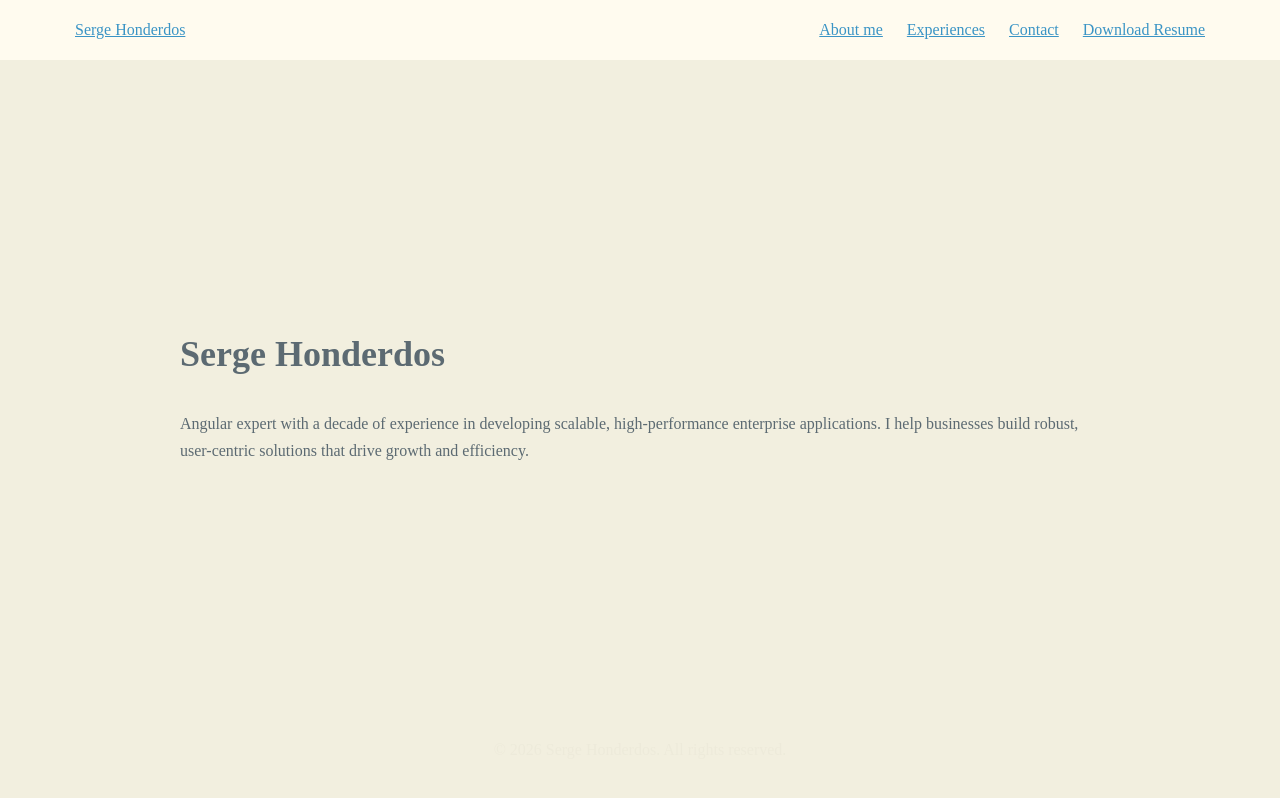
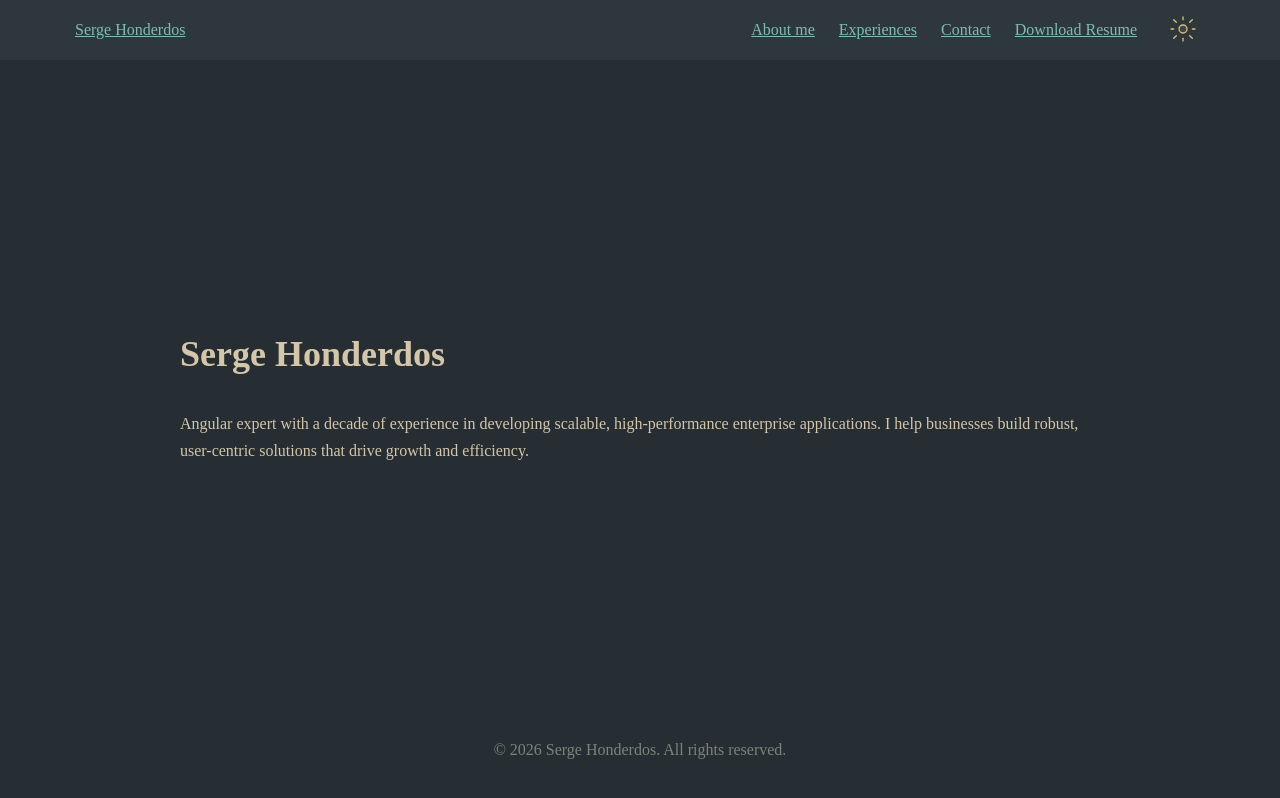
Before and after one commit to shonderdos/personal-website, an Angular app: page / in a window 1280 px wide. Built offline with nearby package versions, Linux system fonts and the light colour scheme; a small style sheet from the web is missing.

Commit message:
add theme switcher for dark and light mode

```diff
--- a/src/app/app.config.ts
+++ b/src/app/app.config.ts
@@ -1,5 +1,7 @@
 import {
   ApplicationConfig,
+  inject,
+  provideAppInitializer,
   provideBrowserGlobalErrorListeners,
 } from "@angular/core";
 import { provideRouter } from "@angular/router";
@@ -10,11 +12,16 @@ import {
   withEventReplay,
   withNoIncrementalHydration,
 } from "@angular/platform-browser";
+import { ThemeSwitcher } from "./services/theme-switcher.service";
 
 export const appConfig: ApplicationConfig = {
   providers: [
     provideBrowserGlobalErrorListeners(),
     provideRouter(routes),
     provideClientHydration(withEventReplay(), withNoIncrementalHydration()),
+    provideAppInitializer(() => {
+      const themeSwitcher = inject(ThemeSwitcher);
+      return themeSwitcher.init();
+    }),
   ],
 };
--- a/src/app/app.css
+++ b/src/app/app.css
@@ -6,5 +6,5 @@
 
 footer {
   text-align: center;
-  color: var(--bg_3);
+  color: var(--grey0);
 }
--- a/src/app/components/navigation/navigation.css
+++ b/src/app/components/navigation/navigation.css
@@ -15,6 +15,15 @@
   display: none;
 }
 
+button svg {
+  fill: transparent;
+  color: var(--yellow);
+}
+
+.topnav-item {
+  display: flex;
+  align-items: center;
+}
 @media (max-width: 768px) {
   .mobilemenu {
     display: initial;
@@ -32,7 +41,7 @@
 
     height: auto;
     text-align: right;
-    background-color: #ddd;
+    background-color: var(--bg_1);
     display: flex;
     flex-direction: column;
   }
@@ -41,7 +50,6 @@
     border-top: solid 1px #999;
     min-width: 200px;
     padding: 12px 24px;
-    background-color: var(--bg_0);
   }
   .topnav-item:first-of-type {
     border-top: none;
--- a/src/app/components/navigation/navigation.html
+++ b/src/app/components/navigation/navigation.html
@@ -16,5 +16,108 @@
         >Download Resume</a
       >
     </li>
+    <li class="topnav-item">
+      <button (click)="toggleTheme()" aria-label="Toggle theme">
+        <ng-container [ngTemplateOutlet]="themeIcon()"></ng-container>
+      </button>
+    </li>
   </ul>
 </nav>
+<ng-template #sun>
+  <svg
+    width="32px"
+    height="32px"
+    viewBox="0 0 24 24"
+    fill="currentColor"
+    xmlns="http://www.w3.org/2000/svg"
+  >
+    <path
+      opacity="0.1"
+      d="M15 12C15 13.6569 13.6569 15 12 15C10.3431 15 9 13.6569 9 12C9 10.3431 10.3431 9 12 9C13.6569 9 15 10.3431 15 12Z"
+      fill="currentColor"
+    />
+    <path
+      d="M15 12C15 13.6569 13.6569 15 12 15C10.3431 15 9 13.6569 9 12C9 10.3431 10.3431 9 12 9C13.6569 9 15 10.3431 15 12Z"
+      stroke="currentColor"
+      stroke-width="1"
+    />
+    <path
+      d="M12 5V3"
+      stroke="currentColor"
+      stroke-width="1"
+      stroke-linecap="round"
+      stroke-linejoin="round"
+    />
+    <path
+      d="M17 7L19 5"
+      stroke="currentColor"
+      stroke-width="1"
+      stroke-linecap="round"
+      stroke-linejoin="round"
+    />
+    <path
+      d="M19 12H21"
+      stroke="currentColor"
+      stroke-width="1"
+      stroke-linecap="round"
+      stroke-linejoin="round"
+    />
+    <path
+      d="M17 17L19 19"
+      stroke="currentColor"
+      stroke-width="1"
+      stroke-linecap="round"
+      stroke-linejoin="round"
+    />
+    <path
+      d="M12 19V21"
+      stroke="currentColor"
+      stroke-width="1"
+      stroke-linecap="round"
+      stroke-linejoin="round"
+    />
+    <path
+      d="M7 17L5 19"
+      stroke="currentColor"
+      stroke-width="1"
+      stroke-linecap="round"
+      stroke-linejoin="round"
+    />
+    <path
+      d="M5 12H3"
+      stroke="currentColor"
+      stroke-width="1"
+      stroke-linecap="round"
+      stroke-linejoin="round"
+    />
+    <path
+      d="M5 5L7 7"
+      stroke="currentColor"
+      stroke-width="1"
+      stroke-linecap="round"
+      stroke-linejoin="round"
+    />
+  </svg>
+</ng-template>
+<ng-template #moon>
+  <svg
+    width="32px"
+    height="32px"
+    viewBox="0 0 24 24"
+    fill="currentColor"
+    xmlns="http://www.w3.org/2000/svg"
+  >
+    <path
+      opacity="0.1"
+      d="M20.8667 15.3164C20.9187 15.1983 20.8006 15.0785 20.6792 15.1223C17.3165 16.3368 13.4497 15.6201 10.9124 13.0837C8.38689 10.5592 7.66861 6.7169 8.86147 3.36559C8.91069 3.22729 8.77418 3.09296 8.64021 3.15299C8.63117 3.15704 8.62214 3.16111 8.61311 3.16518C6.75765 4.00313 5.10654 5.4166 4.13683 7.19736C3.1002 9.10101 2.75831 11.3058 3.16975 13.4339C3.58119 15.5619 4.72034 17.4806 6.39193 18.861C8.06352 20.2414 10.1634 20.9977 12.3317 21C14.1962 21.0001 16.0181 20.4424 17.5629 19.3987C18.9891 18.4352 20.1189 16.9756 20.8311 15.3962C20.8431 15.3697 20.8549 15.343 20.8667 15.3164Z"
+      fill="currentColor"
+    />
+    <path
+      d="M20.8667 15.3164C20.9187 15.1983 20.8006 15.0785 20.6792 15.1223V15.1223C17.3165 16.3368 13.4497 15.6201 10.9124 13.0837C8.38689 10.5592 7.66861 6.7169 8.86147 3.36559V3.36559C8.91069 3.22729 8.77418 3.09296 8.64021 3.15299C8.63117 3.15704 8.62214 3.16111 8.61311 3.16518C6.75765 4.00313 5.10654 5.4166 4.13683 7.19736C3.1002 9.10101 2.75831 11.3058 3.16975 13.4339C3.58119 15.5619 4.72034 17.4806 6.39193 18.861C8.06352 20.2414 10.1634 20.9977 12.3317 21C14.1962 21.0001 16.0181 20.4424 17.5629 19.3987C18.9891 18.4352 20.1189 16.9756 20.8311 15.3962C20.8431 15.3697 20.8549 15.343 20.8667 15.3164Z"
+      stroke="currentColor"
+      stroke-width="1"
+      stroke-linecap="round"
+      stroke-linejoin="round"
+    />
+  </svg>
+</ng-template>
--- a/src/app/components/navigation/navigation.ts
+++ b/src/app/components/navigation/navigation.ts
@@ -1,18 +1,43 @@
-import { Component, ElementRef, ViewChild } from "@angular/core";
+import {
+  Component,
+  computed,
+  ElementRef,
+  inject,
+  TemplateRef,
+  viewChild,
+  ViewChild,
+} from "@angular/core";
 import { RouterLink } from "@angular/router";
+import {
+  ThemeEnum,
+  ThemeSwitcher,
+} from "../../services/theme-switcher.service";
+import { NgTemplateOutlet } from "@angular/common";
 
 @Component({
   selector: "app-navigation",
   templateUrl: "./navigation.html",
   styleUrl: "./navigation.css",
-  imports: [RouterLink],
+  imports: [RouterLink, NgTemplateOutlet],
 })
 export class Navigation {
   @ViewChild("topnavItems") topnavItems: ElementRef | undefined;
+  moon = viewChild<TemplateRef<ElementRef>>("moon");
+  sun = viewChild<TemplateRef<ElementRef>>("sun");
+
+  private readonly themeSwitcher = inject(ThemeSwitcher);
+  themeIcon = computed(() =>
+    this.themeSwitcher.theme() === ThemeEnum.DARK ? this.sun() : this.moon(),
+  );
+
   toggleMenu(e: Event) {
     e.preventDefault();
     if (!this.topnavItems) return;
 
     this.topnavItems.nativeElement.classList.toggle("navopen");
   }
+
+  toggleTheme() {
+    this.themeSwitcher.toggleTheme();
+  }
 }
--- /dev/null
+++ b/src/app/services/theme-switcher.service.ts
@@ -0,0 +1,68 @@
+import { isPlatformBrowser } from "@angular/common";
+import {
+  DOCUMENT,
+  effect,
+  inject,
+  Injectable,
+  PLATFORM_ID,
+  signal,
+} from "@angular/core";
+
+type Theme = "light" | "dark";
+export enum ThemeEnum {
+  LIGHT = "light",
+  DARK = "dark",
+}
+
+@Injectable({ providedIn: "root" })
+export class ThemeSwitcher {
+  private readonly DEFAULT_THEME: Theme = ThemeEnum.DARK;
+  private readonly DOCUMENT = inject(DOCUMENT);
+  private readonly platformId = inject(PLATFORM_ID);
+  private readonly selectedTheme = signal<Theme>(this.DEFAULT_THEME);
+
+  constructor() {
+    this.applyStoredTheme();
+  }
+
+  get theme() {
+    return this.selectedTheme.asReadonly();
+  }
+
+  private applyStoredTheme() {
+    effect(() => {
+      const selectedTheme = this.selectedTheme();
+      if (isPlatformBrowser(this.platformId)) {
+        this.DOCUMENT.defaultView?.localStorage.setItem("theme", selectedTheme);
+      }
+
+      this.DOCUMENT.documentElement.removeAttribute("data-theme");
+      this.DOCUMENT.documentElement.setAttribute("data-theme", selectedTheme);
+    });
+  }
+
+  private sanitizeTheme(theme: string | null): Theme {
+    if (theme === ThemeEnum.LIGHT || theme === ThemeEnum.DARK) {
+      return theme;
+    }
+    return this.DEFAULT_THEME;
+  }
+
+  public toggleTheme() {
+    const newTheme =
+      this.selectedTheme() === ThemeEnum.DARK
+        ? ThemeEnum.LIGHT
+        : ThemeEnum.DARK;
+    this.selectedTheme.set(newTheme);
+  }
+
+  public init() {
+    let storedTheme = null;
+    if (isPlatformBrowser(this.platformId)) {
+      storedTheme = localStorage.getItem("theme") as Theme | null;
+    }
+    const sanitizedTheme = this.sanitizeTheme(storedTheme);
+
+    this.selectedTheme.set(sanitizedTheme);
+  }
+}
--- a/src/index.html
+++ b/src/index.html
@@ -3,6 +3,7 @@
   <head>
     <meta charset="utf-8" />
     <title>Serge Honderdos - Angular Developer Expert</title>
+    <meta name="color-scheme" />
     <base href="/" />
     <meta name="viewport" content="width=device-width, initial-scale=1" />
     <meta
--- a/src/styles.css
+++ b/src/styles.css
@@ -1,21 +1,32 @@
 :root {
-  color-scheme: light dark;
-
+  --foreground: light-dark(#5c6a72, #d3c6aa);
+  --grey0: light-dark(#a6b0a0, #7a8478);
+  --bg_visual: light-dark(#f0f2d4, #4c3743);
   --bg_dim: light-dark(#f2efdf, #1e2326);
   --bg_0: light-dark(#fffbef, #272e33);
+  --bg_1: light-dark(#f8f5e4, #2e383c);
   --bg_3: light-dark(#edeada, #495156);
   --bg_red: light-dark(#ffe7de, #4c3743);
+  --bg_green: light-dark(#f3f5d9, #3c4841);
   --bg_blue: light-dark(#ecf5ed, #384b55);
-  --fg: light-dark(#5c6a72, #d3c6aa);
   --blue: light-dark(#3a94c5, #7fbbb3);
+  --yellow: light-dark(#dfa000, #dbbc7f);
   --red: light-dark(#f85552, #e67e80);
   --green: light-dark(#8da101, #a7c080);
   --purple: light-dark(#df69ba, #d699b6);
   --statusline1: light-dark(#93b259, #a7c080);
 }
 
+html[data-theme="light"] {
+  color-scheme: light;
+}
+
+html[data-theme="dark"] {
+  color-scheme: dark;
+}
+
 ::selection {
-  background: var(--bg_red);
+  background: var(--bg_visual);
 }
 
 html,
@@ -23,8 +34,8 @@ body {
   margin: 0;
 }
 body {
-  background-color: var(--bg_dim);
-  color: var(--fg);
+  background-color: var(--bg_0);
+  color: var(--foreground);
 
   font-family: "Hack", serif;
 
@@ -41,7 +52,13 @@ body {
 }
 
 header {
-  background-color: var(--bg_0);
+  background-color: var(--bg_1);
+}
+
+button {
+  border: none;
+  background: none;
+  cursor: pointer;
 }
 
 .container {
```
Also changed, not shown: public/moon.svg (added), public/sun.svg (added).
